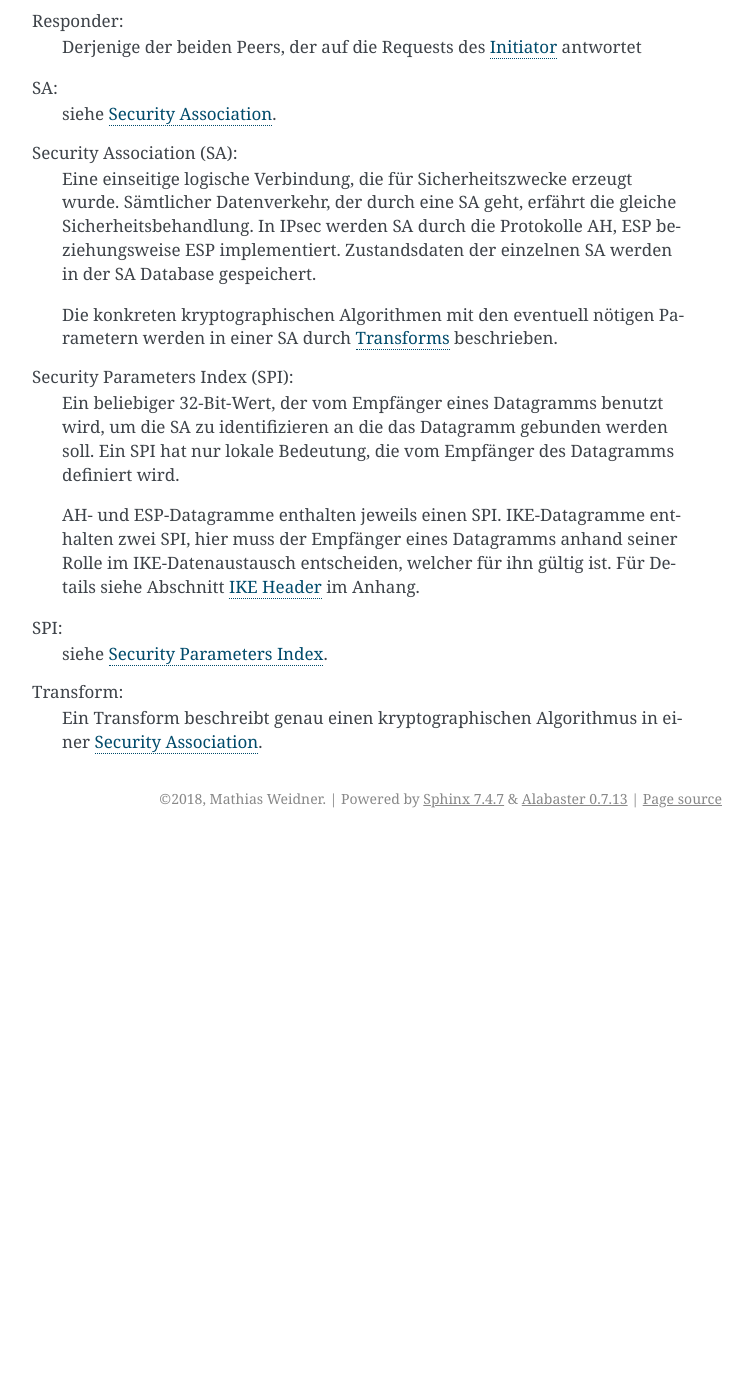
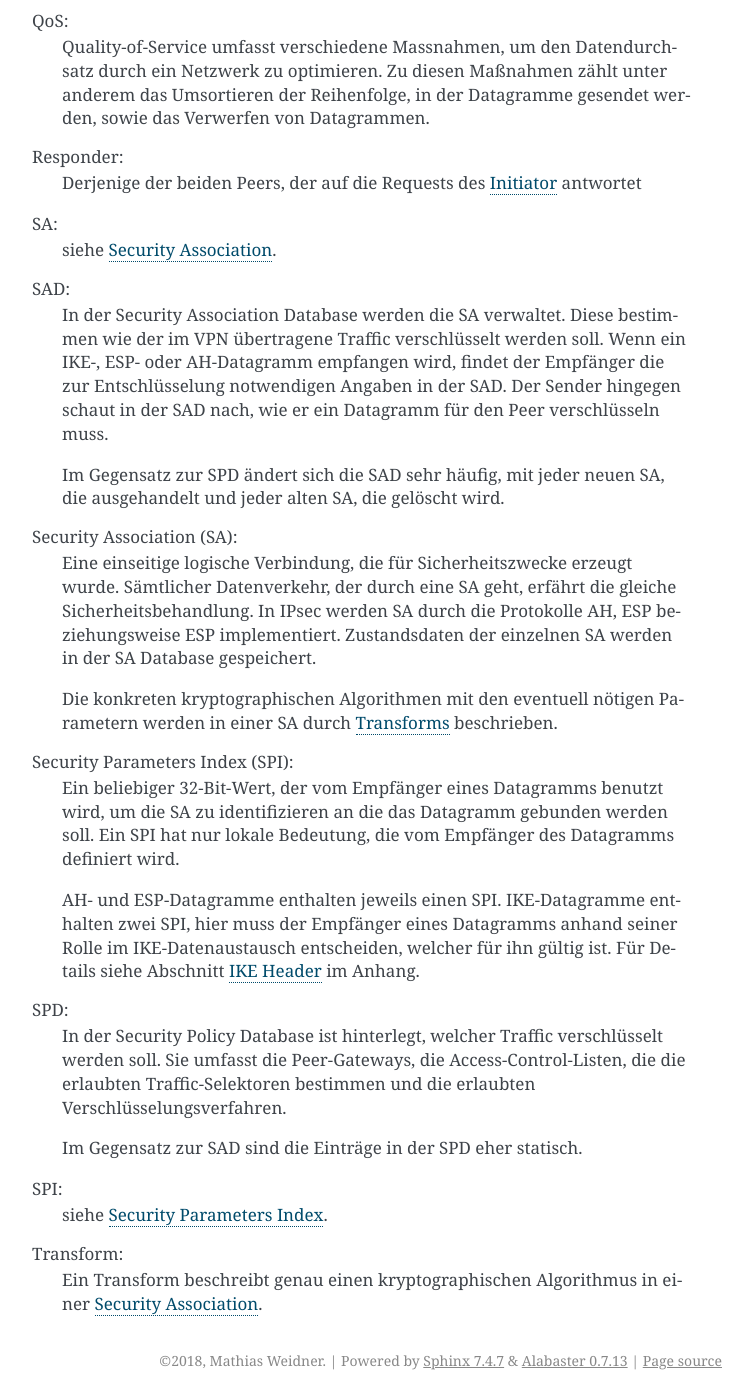
Before and after one commit to matwei-books/Fehlersuche-bei-IPsec-VPN-mit-IKEv2, a Sphinx documentation site: the page built from source/anhang/glossar.rst, in a window 1280 px wide and 1400 px high, scrolled down 4100 px. Shown: the whole window, without its empty margins (388-1141 px from the left). Built offline with Sphinx 7.4.7, drawn with Linux system fonts in a browser that asks for light colours; cross-references to code outside the pages are shown as plain code; before the commit the page ends 4938 px from its top, so only the background shows below that; some of the changed text lies outside the part shown.

Commit message:
Begriffe: CLI, SAD, SPD

```diff
--- a/source/anhang/glossar.rst
+++ b/source/anhang/glossar.rst
@@ -39,6 +39,15 @@
   Als Child-SA werden die Security Associations für AH oder ESP
   bezeichnet, die im Rahmen einer IKE-Sitzung ausgehandelt werden.
   Hin und wieder wird dafür auch die Bezeichnung IPsec-SA verwendet.
+
+.. index:: CLI
+
+CLI:
+  Die Kommandozeile (englisch: command-line interface) ist eine
+  Benutzerschnittstelle, die typischerweise im Textmodus arbeitet.
+  Diese Schnittstelle hat den Vorteil - wenn Kopieren und Einfügen
+  funktioniert - dass Änderungen sehr einfach vorbereitet und
+  dokumentiert werden können.
 
 .. index:: ! Encapsulating Security Payload
    see: ESP; Encapsulating Security Payload
@@ -272,6 +281,19 @@
 SA:
   siehe :ref:`Security Association <SA>`.
 
+.. index:: SAD
+
+SAD:
+  In der Security Association Database werden die SA verwaltet. Diese
+  bestimmen wie der im VPN übertragene Traffic verschlüsselt werden
+  soll. Wenn ein IKE-, ESP- oder AH-Datagramm empfangen wird, findet der
+  Empfänger die zur Entschlüsselung notwendigen Angaben in der SAD. Der
+  Sender hingegen schaut in der SAD nach, wie er ein Datagramm für den
+  Peer verschlüsseln muss.
+
+  Im Gegensatz zur SPD ändert sich die SAD sehr häufig, mit jeder
+  neuen SA, die ausgehandelt und jeder alten SA, die gelöscht wird.
+
 .. index:: ! Security Association
    see: SA; Security Association
 .. _SA:
@@ -303,6 +325,16 @@
   ist. Für Details siehe Abschnitt
   :ref:`anhang/datagram-header:IKE Header` im Anhang.
 
+.. index:: SPD
+
+SPD:
+  In der Security Policy Database ist hinterlegt, welcher Traffic
+  verschlüsselt werden soll. Sie umfasst die Peer-Gateways, die
+  Access-Control-Listen, die die erlaubten Traffic-Selektoren bestimmen
+  und die erlaubten Verschlüsselungsverfahren.
+
+  Im Gegensatz zur SAD sind die Einträge in der SPD eher statisch.
+
 SPI:
   siehe
   :ref:`Security Parameters Index <SPI>`.
```
